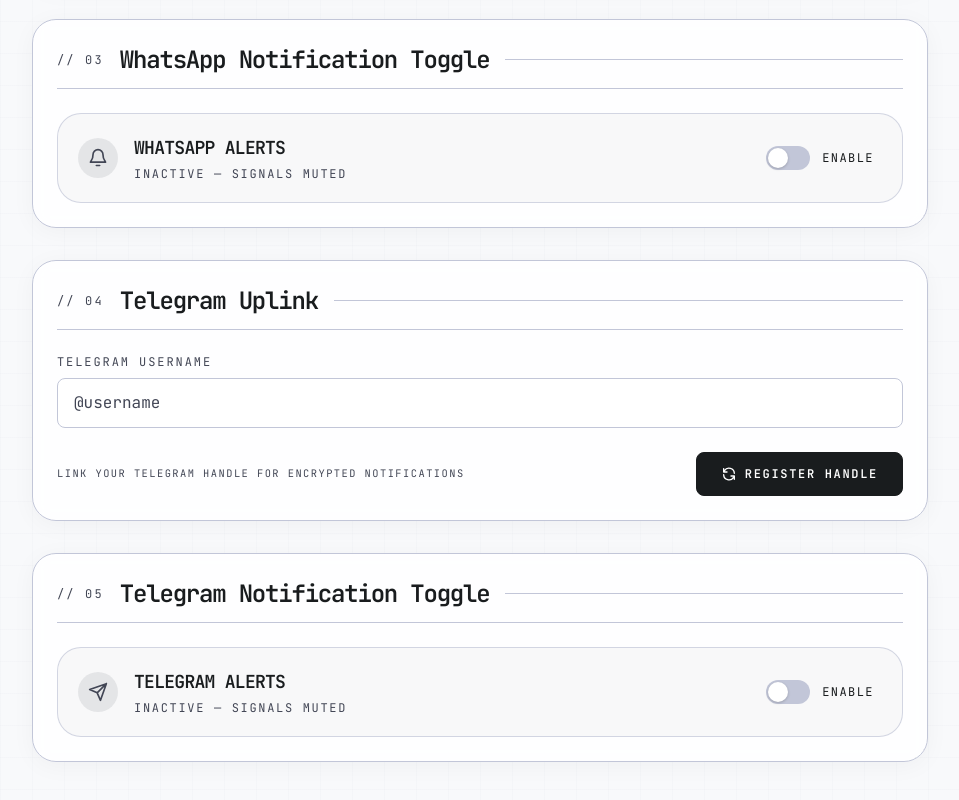
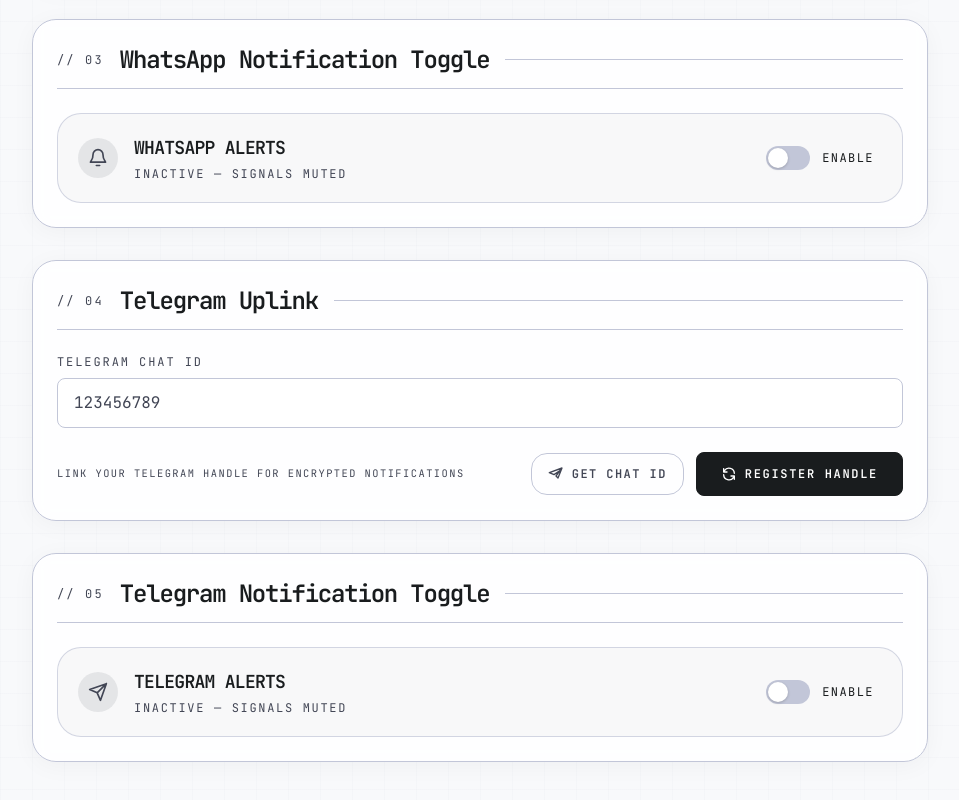
Before and after one commit to pranavkdileep/jobinprak, a Next.js app: page /dash/settings in a window 1280 px wide. Shown: the part 1259-2059 px from the top of the page, without its empty margins (288-1247 px from the left). Built offline with nearby package versions, Linux system fonts and the light colour scheme; no server answers.

Commit message:
fix telegram notification

```diff
--- a/actions/telegram/send.ts
+++ b/actions/telegram/send.ts
@@ -13,11 +13,11 @@
 
   if (!botToken) {
     console.warn("TELEGRAM_BOT_TOKEN not set — falling back to mock mode.");
-    console.log(`[Mock Telegram] To: @${username}, Message: ${message}`);
-    return { success: true, message: `Mock message sent to @${username}` };
+    console.log(`[Mock Telegram] To: ${username}, Message: ${message}`);
+    return { success: true, message: `Mock message sent to ${username}` };
   }
 
-  const chatId = username.startsWith("@") ? username : `@${username}`;
+  const chatId = username;
 
   try {
     const res = await fetch(
@@ -36,17 +36,21 @@
     const data = await res.json();
 
     if (!data.ok) {
+      const desc = data.description || "Unknown error";
+      console.error(`[Telegram] API error for ${username}: ${desc}`);
       return {
         success: false,
-        message: `Telegram API error: ${data.description || "Unknown error"}`,
+        message: `Telegram API error: ${desc}`,
       };
     }
 
     return { success: true, message: `Message sent to @${username}` };
   } catch (err) {
+    const errorMessage = err instanceof Error ? err.message : "Unknown error";
+    console.error(`[Telegram] Failed to send to ${username}: ${errorMessage}`);
     return {
       success: false,
-      message: `Failed to send message: ${err instanceof Error ? err.message : "Unknown error"}`,
+      message: `Failed to send message: ${errorMessage}`,
     };
   }
 }
--- a/app/api/telegram/webhook/route.ts
+++ b/app/api/telegram/webhook/route.ts
@@ -18,7 +18,7 @@
     const text = message.text;
 
     if (text === "/start") {
-      const reply = `Your chat ID: <code>${chatId}</code>\n\nShare this with the admin to receive job notifications.`;
+      const reply = `Your chat ID: <code>${chatId}</code>\n\nShare this with settings to receive job notifications.`;
 
       await fetch(
         `https://api.telegram.org/bot${botToken}/sendMessage`,
--- a/app/dash/settings/page.tsx
+++ b/app/dash/settings/page.tsx
@@ -252,26 +252,37 @@
                 <div className="md:col-span-2">
                   <label className="group block">
                     <span className="mb-2 block font-mono text-xs uppercase tracking-[0.16em] text-on-surface-variant transition-colors group-focus-within:text-primary">
-                      Telegram Username
+                      Telegram Chat ID
                     </span>
                     <input
                       className="settings-input"
                       name="telegramNumber"
                       type="text"
                       defaultValue={user?.telegramNumber ?? ""}
-                      placeholder="@username"
+                      placeholder="123456789"
                     />
                   </label>
                 </div>
               </div>
-              <div className="mt-6 flex items-center justify-between">
+              <div className="mt-6 flex flex-wrap items-center justify-between gap-3">
                 <p className="font-mono text-[0.65rem] uppercase tracking-[0.14em] text-on-surface-variant">
                   Link your Telegram handle for encrypted notifications
                 </p>
-                <button type="submit" className="settings-primary-button">
-                  <SyncIcon className="size-4 transition-transform group-hover:rotate-180" />
-                  Register Handle
-                </button>
+                <div className="flex items-center gap-3">
+                  <a
+                    href="https://t.me/jobinparkbot?start=settings"
+                    target="_blank"
+                    rel="noopener noreferrer"
+                    className="group inline-flex items-center gap-2 rounded-lg border border-outline-variant px-4 py-3 font-mono text-xs font-semibold uppercase tracking-[0.12em] text-on-surface-variant transition hover:border-primary hover:text-primary"
+                  >
+                    <TelegramIcon className="size-4 transition-transform group-hover:scale-110" />
+                    Get Chat ID
+                  </a>
+                  <button type="submit" className="settings-primary-button">
+                    <SyncIcon className="size-4 transition-transform group-hover:rotate-180" />
+                    Register Handle
+                  </button>
+                </div>
               </div>
             </SettingsModule>
           </form>
@@ -408,6 +419,14 @@
   );
 }
 
+function TelegramIcon({ className }: { className: string }) {
+  return (
+    <svg className={className} viewBox="0 0 24 24" fill="none" aria-hidden="true">
+      <path d="M21 3L2 10l7 3 9-6-6 8 3 3 6-15z" stroke="currentColor" strokeWidth="2" strokeLinecap="round" strokeLinejoin="round" />
+    </svg>
+  );
+}
+
 function SendIcon({ className }: { className: string }) {
   return (
     <svg className={className} viewBox="0 0 24 24" fill="none" aria-hidden="true">
--- a/workflows/job-notification.ts
+++ b/workflows/job-notification.ts
@@ -3,6 +3,8 @@
 import { sendTelegramMessage } from "@/actions/telegram/send";
 import { sendWhatsAppMessage } from "@/actions/whatsapp/send";
 import type { NotificationChannel, NotificationStatus } from "@/types/notifications";
+
+const APP_URL = process.env.NEXT_PUBLIC_APP_URL || "http://localhost:3000";
 
 interface UserRecord {
   _id: string;
@@ -147,6 +149,35 @@
   return existing !== null;
 }
 
+function buildMessage(
+  jobs: JobRecord[],
+  suffix: string,
+  limit: number,
+  html: boolean
+): string {
+  const prefix = html ? "🔹 <b>" : "🔹 ";
+  const sep = html ? "</b>\n🏢 " : "\n🏢 ";
+  const desc = html ? "\n📝 " : "\n📝 ";
+
+  const parts: string[] = [];
+  let remaining = limit - suffix.length;
+
+  for (const job of jobs) {
+    const titleLine = `${prefix}${job.job_title}${sep}${job.company_name}`;
+    const descMax = Math.max(30, remaining - titleLine.length - desc.length - 10);
+
+    const entry = `${titleLine}${desc}${job.details.small_description.slice(0, descMax)}`;
+
+    const entryLen = entry.length + (parts.length > 0 ? 2 : 0);
+    if (entryLen > remaining) break;
+
+    parts.push(entry);
+    remaining -= entryLen;
+  }
+
+  return parts.join("\n\n") + suffix;
+}
+
 async function sendAndRecordNotifications(
   user: UserRecord,
   jobs: JobRecord[]
@@ -176,12 +207,8 @@
 
   if (user.telegramNotification && user.telegramNumber) {
     const chatId = user.telegramNumber;
-    const message = jobs
-      .map(
-        (job) =>
-          `🔹 <b>${job.job_title}</b>\n🏢 ${job.company_name}\n📝 ${job.details.small_description.slice(0, 200)}`
-      )
-      .join("\n\n") + `\n\n<a href="${process.env.NEXT_PUBLIC_APP_URL || "http://localhost:3000"}/dash">View all jobs</a>`;
+    const baseLink = `\n\n<a href="${APP_URL}/dash">View all jobs</a>`;
+    const message = buildMessage(jobs, baseLink, 4096, true);
 
     channels.push({
       channel: "telegram",
@@ -191,12 +218,8 @@
 
   if (user.whatsappNotification && user.whatsappNumber) {
     const phone = user.whatsappNumber;
-    const message = jobs
-      .map(
-        (job) =>
-          `🔹 ${job.job_title}\n🏢 ${job.company_name}\n📝 ${job.details.small_description.slice(0, 200)}`
-      )
-      .join("\n\n") + `\n\nView all jobs: ${process.env.NEXT_PUBLIC_APP_URL || "http://localhost:3000"}/dash`;
+    const baseLink = `\n\nView all jobs: ${APP_URL}/dash`;
+    const message = buildMessage(jobs, baseLink, 4096, false);
 
     channels.push({
       channel: "whatsapp",
```
